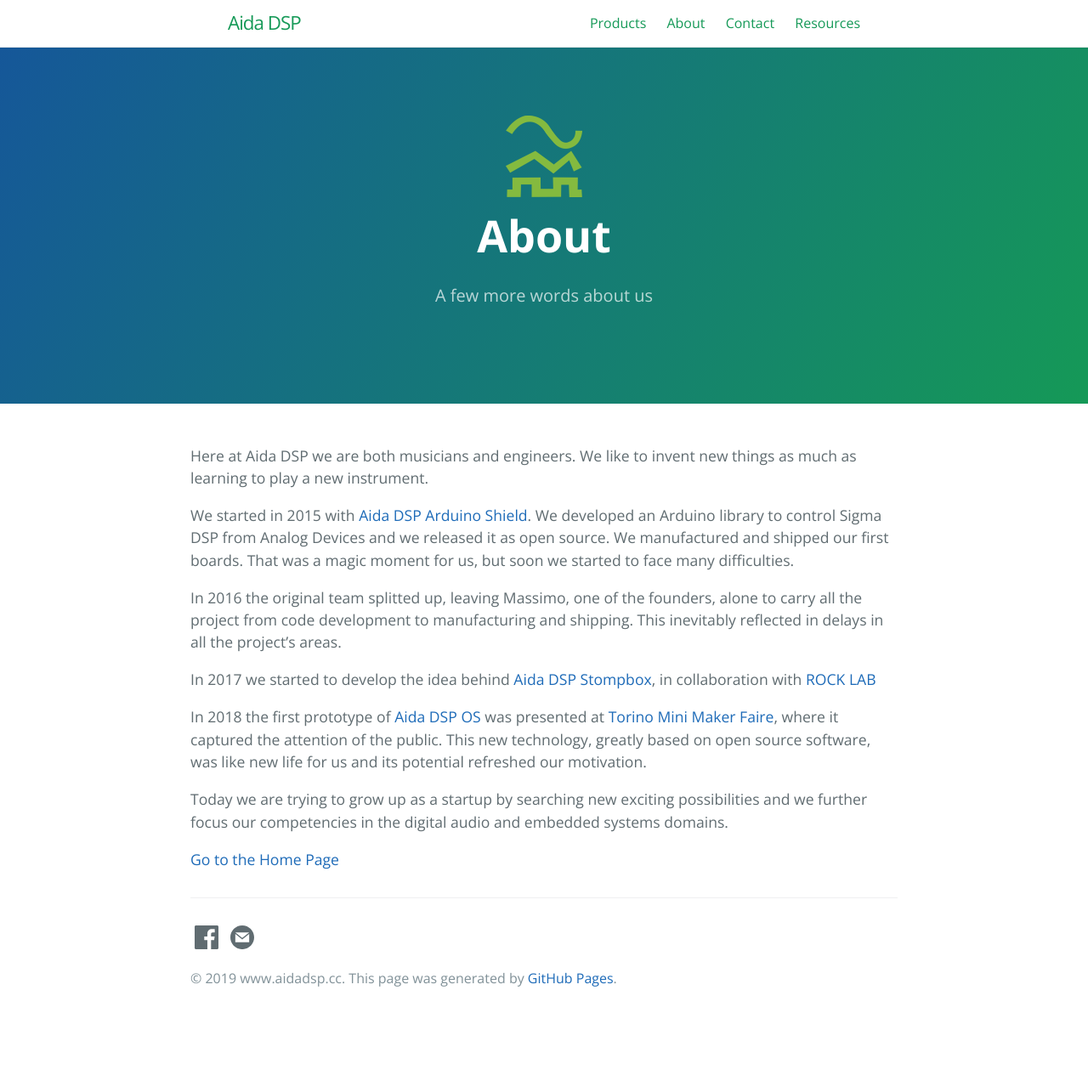
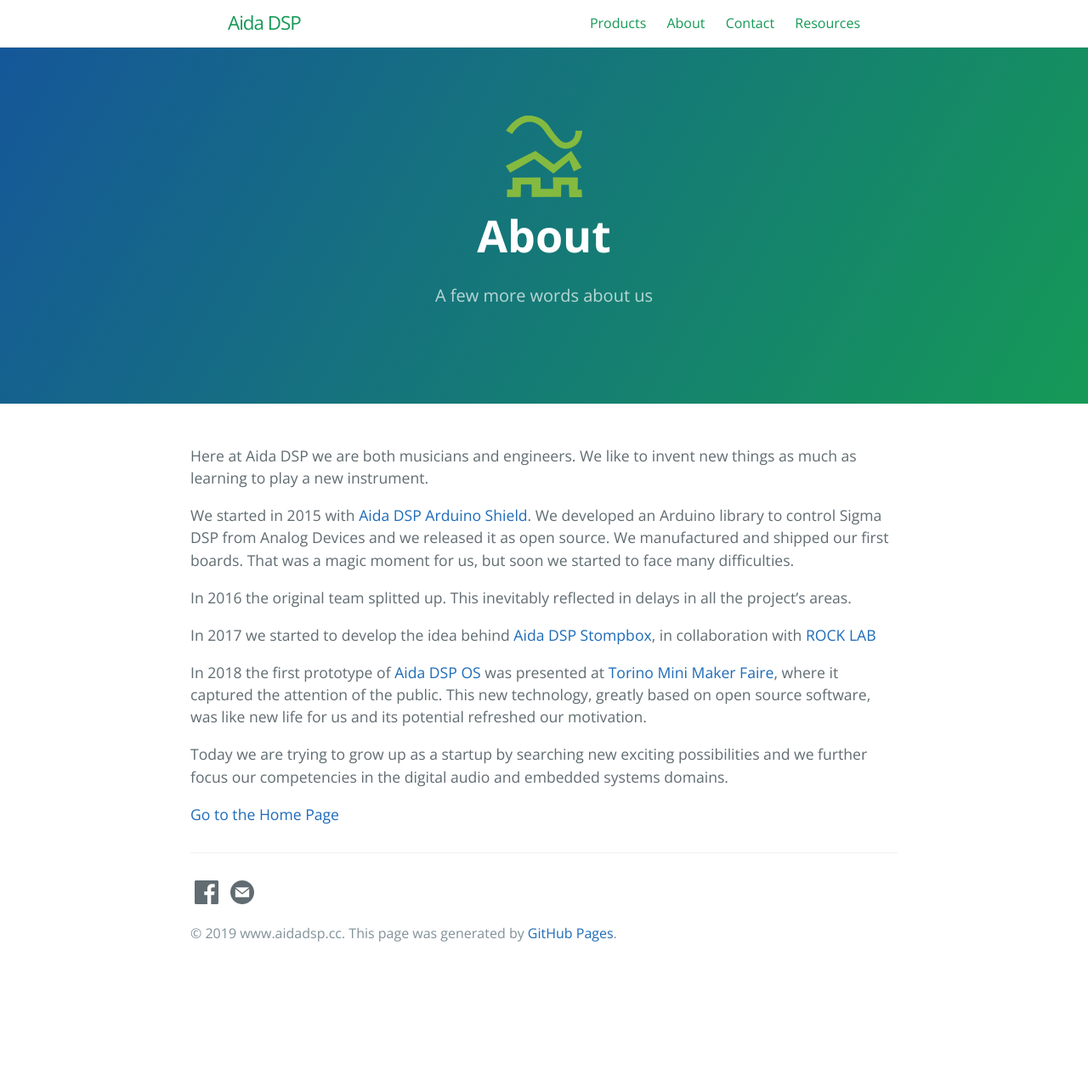
Before and after one commit to AidaDSP/AidaDSP.github.io, a Jekyll site: the page built from about.md, in a window 1280 px wide. Shown: the whole page at 85% size. Built offline with Jekyll 4.4.1, drawn with Linux system fonts in a browser that asks for light colours; after the commit the page ends 1232 px from its top, so only the background shows below that.

Commit message:
Adjusted content

```diff
--- a/about.md
+++ b/about.md
@@ -16,8 +16,7 @@ We started in 2015 with [Aida DSP Arduino Shield]({{ '/aida_dsp_arduino_shield.h
 an Arduino library to control Sigma DSP from Analog Devices and we released it as open source. We manufactured and shipped
 our first boards. That was a magic moment for us, but soon we started to face many difficulties.
 
-In 2016 the original team splitted up, leaving Massimo, one of the founders, alone to carry all the project from code development to
-manufacturing and shipping. This inevitably reflected in delays in all the project's areas.
+In 2016 the original team splitted up. This inevitably reflected in delays in all the project's areas.
 
 In 2017 we started to develop the idea behind [Aida DSP Stompbox]({{ '/aida_dsp_stompbox.html' | absolute_url }}), in collaboration with [ROCK LAB](https://www.rocklab.net)
 
```
